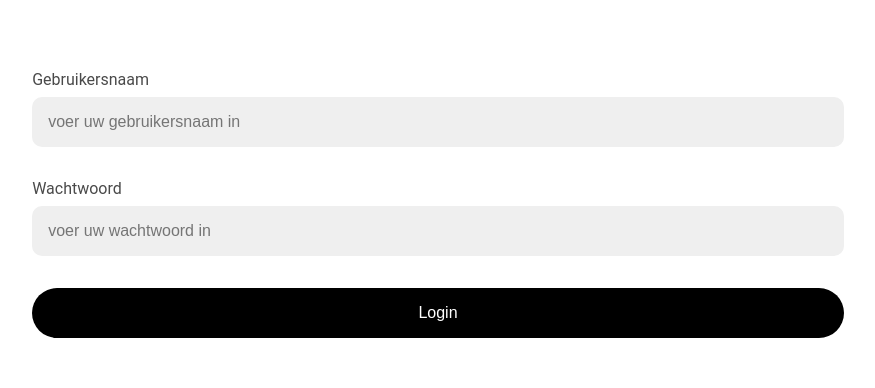
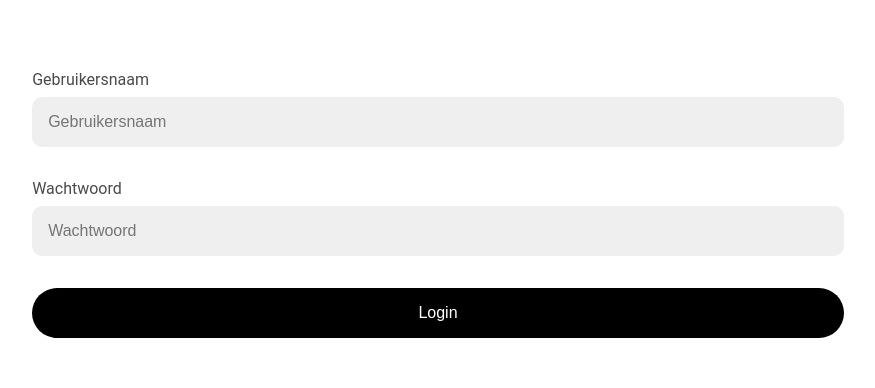
Before and after one commit to Lmikkers/Unc-Inc-Assessment, a React (Create React App) app in the folder my-app/: page /login in a window 1280 px wide. Shown: the part 196-584 px from the top of the page, without its empty margins (202-1077 px from the left). Built offline with nearby package versions, Linux system fonts and the light colour scheme.

Commit message:
Login form los gemaakt als component

```diff
--- /dev/null
+++ b/my-app/src/components/loginForm.jsx
@@ -0,0 +1,56 @@
+import React, { useState, useEffect } from 'react';
+import { useNavigate } from "react-router-dom";
+
+export function LoginForm({ login }) {
+    const [username, setUsername] = useState('');
+    const [password, setPassword] = useState('');
+    const [isLoggedIn, setIsLoggedIn] = useState(false);
+    const navigate = useNavigate();
+
+    const handleSubmit = (event) => {
+        event.preventDefault();
+        if (username === 'uncinc' && password === 'letmein') {
+            login(username, password);
+            setIsLoggedIn(true); // Zet de status op ingelogd
+        } else {
+            alert('Verkeerde gegevens');
+        }
+    };
+
+    // Redirect naar dashboard als de gebruiker is ingelogd
+    useEffect(() => {
+        if (isLoggedIn) {
+            navigate("/dashboard");
+        }
+    }, [isLoggedIn, navigate]);
+
+    return (
+        <div>
+            {isLoggedIn ? (
+                <button onClick={() => setIsLoggedIn(false)}>Uitloggen</button>
+            ) : (
+                <form onSubmit={handleSubmit}>
+                    <label htmlFor="username">Gebruikersnaam</label>
+                    <input
+                        type="text"
+                        value={username}
+                        onChange={(e) => setUsername(e.target.value)}
+                        id="username"
+                        placeholder="Gebruikersnaam"
+                        required
+                    />
+                    <label htmlFor="password">Wachtwoord</label>
+                    <input
+                        type="password"
+                        value={password}
+                        onChange={(e) => setPassword(e.target.value)}
+                        id="password"
+                        placeholder="Wachtwoord"
+                        required
+                    />
+                    <button type="submit">Login</button>
+                </form>
+            )}
+        </div>
+    );
+}
--- a/my-app/src/pages/dashboard.jsx
+++ b/my-app/src/pages/dashboard.jsx
@@ -1,10 +1,15 @@
 // src/pages/Dashboard.jsx
+import logo from '../uncincLogo.svg';
+import Navbar from '../components/navbar';
 
 export function Dashboard() {
     return (
-        <>
+        <section>
+            <img src={logo} alt="logo unc inc" />
             <h1>Dashboard</h1>
-        </>
+
+            <Navbar/>
+        </section>
     )
 }
 
--- a/my-app/src/pages/login.jsx
+++ b/my-app/src/pages/login.jsx
@@ -1,8 +1,14 @@
 // src/pages/login.jsx
 import logo from '../uncincLogo.svg';
 import Navbar from '../components/navbar';
+import { LoginForm } from '../components/loginForm';
+
 
 export function Login() {
+    const handleLogin = (username, password) => {
+        console.log(`Ingelogd als: ${username}`);
+        // Voeg verdere login-logica toe, zoals een API-aanroep.
+    };
 
     return (
         <section>
@@ -12,15 +18,7 @@ export function Login() {
             </div>
 
             <article>
-                <form action="">
-                    <label for="username">Gebruikersnaam</label>
-                    <input type="text" name="username" required id="username" placeholder="voer uw gebruikersnaam in" />
-
-                    <label for="password">Wachtwoord</label>
-                    <input type="password" name="password" required id="password" placeholder="voer uw wachtwoord in" />
-
-                    <button type="submit" aria-label="login button">Login</button>
-                </form>
+                <LoginForm login={handleLogin} />
             </article>
 
             <Navbar/>
```
